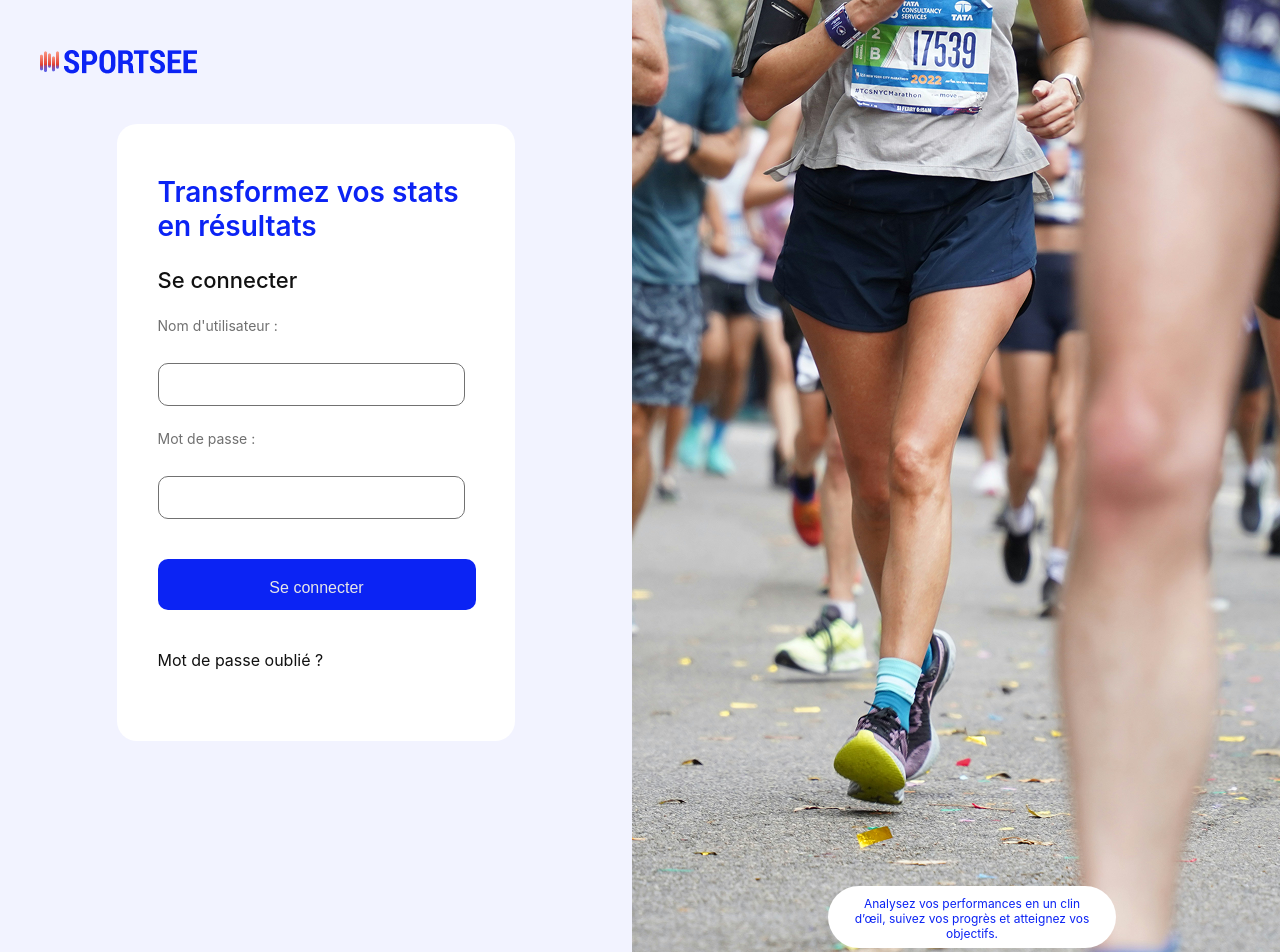
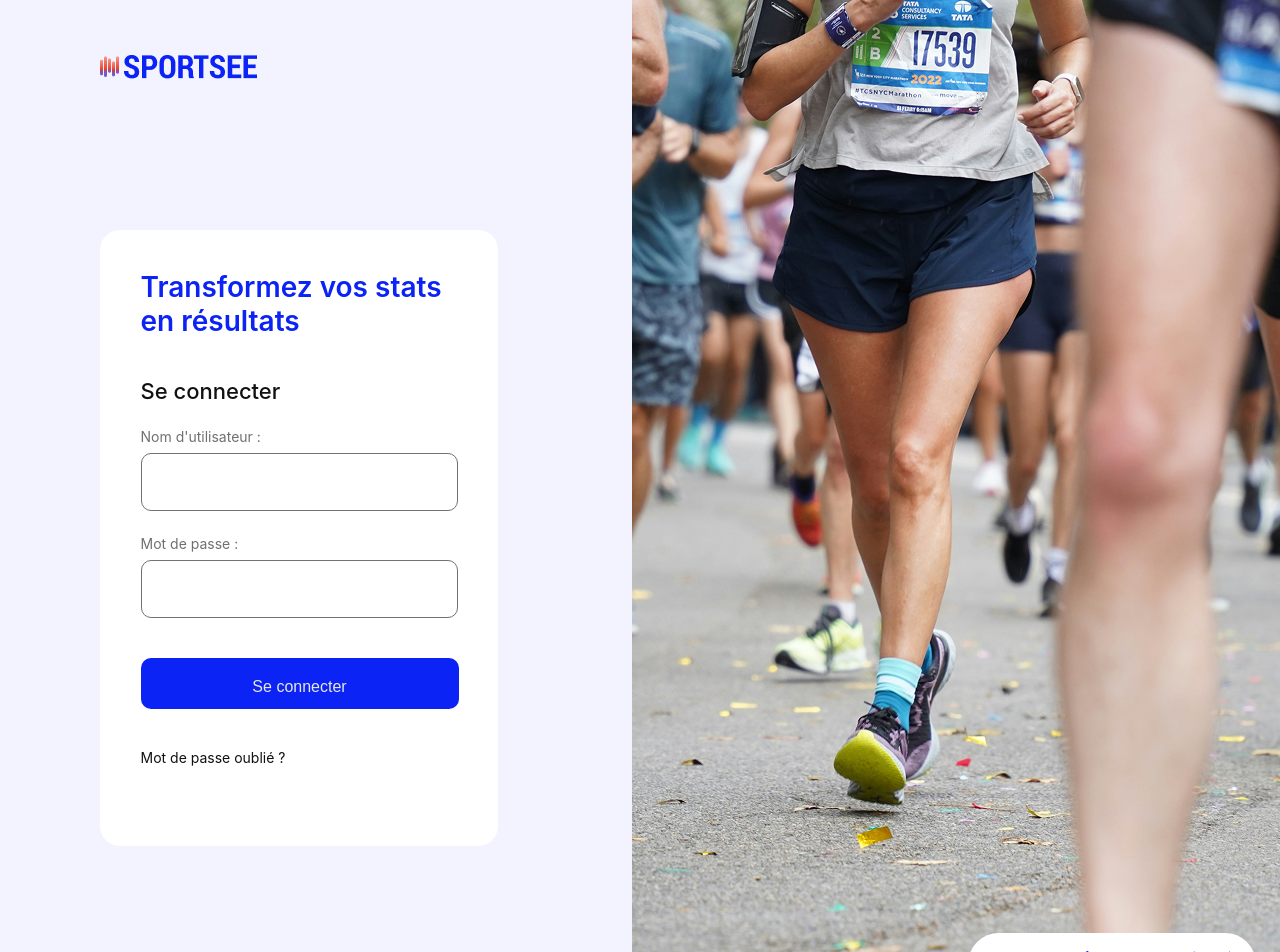
Before and after one commit to AlexCh79/Sportsee, a React (Vite) app: page / in a window 1280 px wide. Shown: the top 952 px of the page. Built offline with nearby package versions, Linux system fonts and the light colour scheme.

Commit message:
Amélioration du visuel de la page Login

```diff
--- a/src/pages/Login/index.jsx
+++ b/src/pages/Login/index.jsx
@@ -37,10 +37,14 @@ function Login() {
                     <form className="login-form" onSubmit={handleSubmit}>
                         <h3>Transformez vos stats en résultats</h3>
                         <h4>Se connecter</h4>
-                        <label htmlFor="username">Nom d'utilisateur :</label>
-                        <input id="username" name="username" value={username} onChange={(e) => setUsername(e.target.value)} />
-                        <label htmlFor="password">Mot de passe :</label>
-                        <input type="password" id="password" name="password" value={password} onChange={(e) => setPassword(e.target.value)} />
+                        <div className="form-field">
+                            <label htmlFor="username">Nom d'utilisateur :</label>
+                            <input id="username" name="username" value={username} onChange={(e) => setUsername(e.target.value)} />
+                        </div>
+                        <div className="form-field">
+                            <label htmlFor="password">Mot de passe :</label>
+                            <input type="password" id="password" name="password" value={password} onChange={(e) => setPassword(e.target.value)} />
+                        </div>
                         {error && <p className="error-message">{error}</p>}
                         <button className="blue-btn" type="submit">Se connecter</button>
                         <span>Mot de passe oublié ?</span>
--- a/src/pages/Login/login.css
+++ b/src/pages/Login/login.css
@@ -12,8 +12,8 @@
     height: 1024px;
     max-width: 632px;
     max-height: 1024px;
-    padding: 50px 0;
-    align-items: center;
+    padding: 55px 0 0 100px;
+    align-items: flex-start;
     right: 0;
     flex-shrink: 0;
 }
@@ -42,12 +42,13 @@
     height: fit-content;
     background-color: #FFFFFF;
     border-radius: 20px;
-    padding: 60px 40px 80px 40px;
+    padding: 40px 40px 80px;
     margin: 0;
 }
 
-h3 {
+.login-form h3 {
     color: #0B23F4;
+    margin-bottom: 16px;
 }
 
 .login-form {
@@ -59,21 +60,23 @@ h3 {
     height: fit-content;
 }
 
-label {
+.form-field  {
+    display: flex;
+    flex-direction: column;
+    gap: 8px;
+}
+
+.login-form label {
     color: #707070;
     font-size: 14px;
-    margin-bottom: 5px;
 }
 
-input {
-    max-width: 317px;
-    max-height: 58px;
-    width: 307px;
-    height: 43px;
+.login-form input {
+    width: 100%;
+    height: 58px;
     border: 0.5px solid #717171;
     border-radius: 10px;
     padding: 15px 5px;
-    margin-top: 0;
     color: #111111;
     font-size: 14px;
     &:focus {
@@ -81,7 +84,7 @@ input {
     }
 }
 
-button {
+.login-form button {
     background-color: #0B23F4;
     color: #E7E7E7;
     font-size: 16px;
@@ -93,7 +96,7 @@ button {
     max-height: 51px;
     height: 51px;
     padding: 20px;
-    margin: 16px 40px 16px 0;
+    margin: 16px 0;
     vertical-align: middle;
     &:hover{
         background-color :#5465F7;
@@ -110,15 +113,13 @@ button {
     max-width: 288px;
     height: fit-content;
     max-height: 62px;
-    padding: 10px 20px;
+    padding: 16px;
     border: none;
     border-radius: 50px;
-    bottom: 60px;
-    left: 50%;
+    bottom: 29px;
+    right: 24px;
     z-index: 3;
-    margin: 16px;
     text-align: center;
-    transform: translateX(-50%);
 }
 
 .error-message {
@@ -128,6 +129,9 @@ button {
 }
 
 .logo-home {
-    align-self: flex-start;
-    margin: 0 0 50px 40px;
+    margin: 0 0 151px 0;
 }
+
+.login-form span {
+    font-size: 14px;
+}
```
